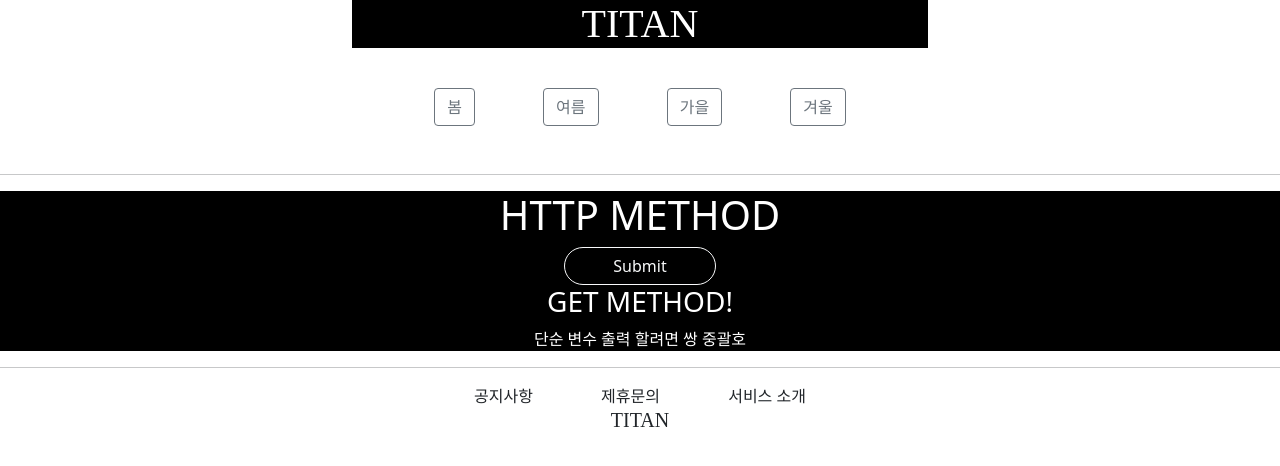
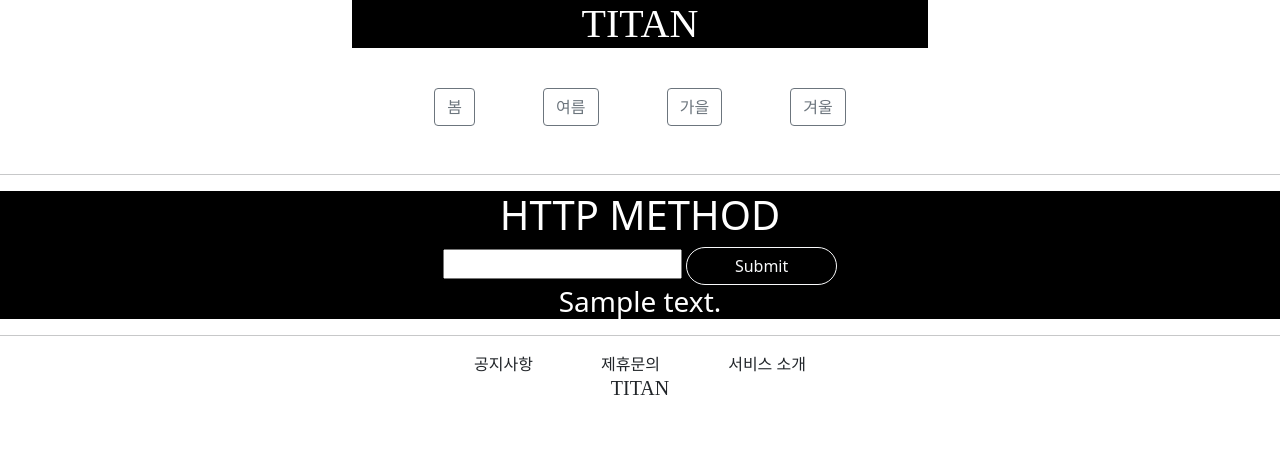
Before and after one commit to P-ws/TITAN, a Django app: page /TITAN/introduce/ in a window 1280 px wide. Shown: the top 466 px of the page. Run offline with Django 3.2, Linux system fonts and the light colour scheme; tables that the repository leaves empty hold one stand-in row (values such as "Sample post"); parts of the project's set-up code (start-up, migrations or seed data) failed here and were passed over; some web fonts are replaced.

Commit message:
모델에 저장해서 다 저장된 데이터베이스 저장

```diff
--- a/TITANAPP/templates/TITANAPP/middle.html
+++ b/TITANAPP/templates/TITANAPP/middle.html
@@ -8,10 +8,14 @@
 
         <form action="/TITAN/introduce/" method="post">
             {% csrf_token %}
+            <input type="text" name = "input_text">
             <input type="submit" class="btn btn-outline-light rounded-pill px-5"; >
         </form>
+        {% for data in data_list %}
 
-        <h3>{{ text }}</h3> 단순 변수 출력 할려면 쌍 중괄호
+        <h3>{{ data.text }}</h3>
+
+        {% endfor %}
     </div>
 
 {% endblock %}
--- a/TITANAPP/views.py
+++ b/TITANAPP/views.py
@@ -2,11 +2,20 @@ from django.http import HttpResponse
 from django.shortcuts import render
 
 # Create your views here.
+from TITANAPP.models import NewModel
+
 
 def TITAN_Introduce (requset):
     if requset.method == "POST":
+        temp = requset.POST.get('input_text')
+        model_instance = NewModel()
+        model_instance.text = temp
+        model_instance.save()
+
+        data_list = NewModel.objects.all()
         return render(requset, 'TITANAPP/middle.html',
-                      context={'text':'POST METHOD!'})
+                      context={'data_list': data_list})
     else:
+        data_list = NewModel.objects.all()
         return render(requset, 'TITANAPP/middle.html',
-                      context={'text':'GET METHOD!'})
+                      context={'data_list': data_list})
```
